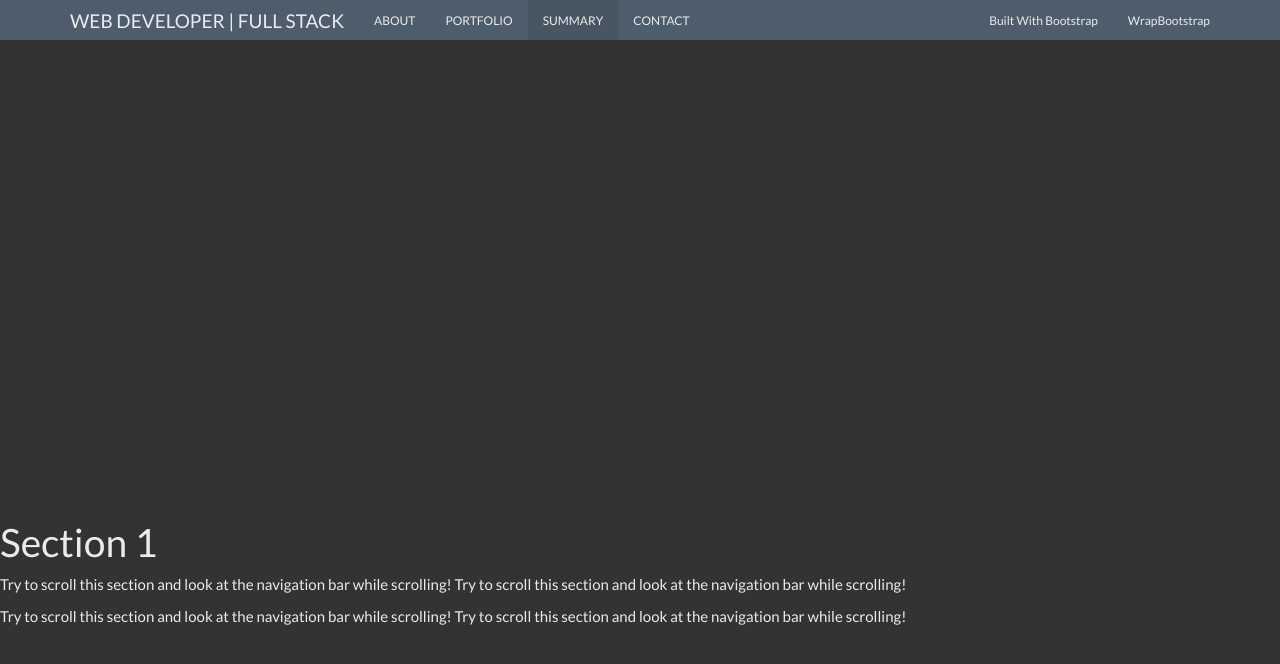
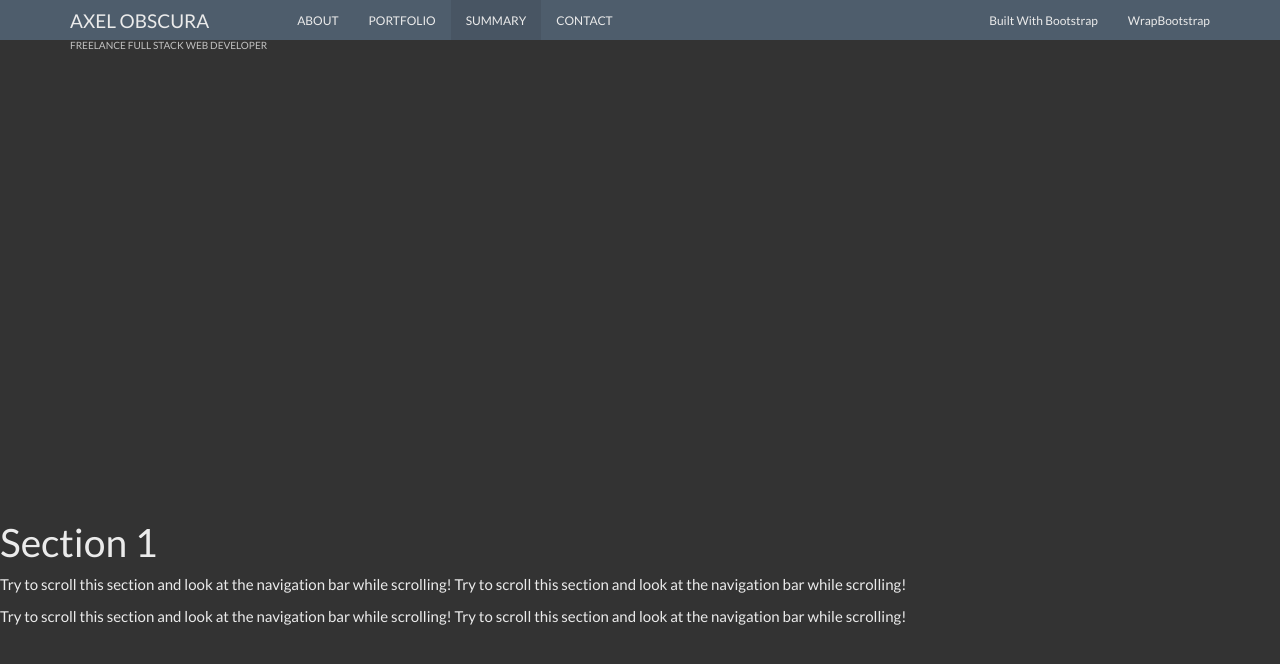
Before and after one commit to axelobscura/axelobscura.github.io, a plain HTML site: page index.html in a window 1280 px wide. Shown: the top 664 px of the page. Drawn offline with nearby package versions, Linux system fonts and the light colour scheme.

Commit message:
cambios tit
cambios tit

```diff
--- a/index.html
+++ b/index.html
@@ -15,7 +15,7 @@
     <div class="navbar navbar-default navbar-fixed-top">
       <div class="container">
         <div class="navbar-header">
-          <a href="../" class="navbar-brand">WEB DEVELOPER | FULL STACK</a>
+          <a href="../" class="navbar-brand">AXEL OBSCURA<br><span class="mini">FREELANCE FULL STACK WEB DEVELOPER</span></a>
           <button class="navbar-toggle" type="button" data-toggle="collapse" data-target="#navbar-main">
             <span class="icon-bar"></span>
             <span class="icon-bar"></span>
--- a/style.css
+++ b/style.css
@@ -1,3 +1,4 @@
 body {}
 #section1, #section2 #section3, #section4, #section5 { padding: 500px 0; background: #333; }
 #section2 { background: #ff0000; }
+span.mini { font-size: 10px; margin: 0; padding: 0; color: #c2c2c2; }
```
